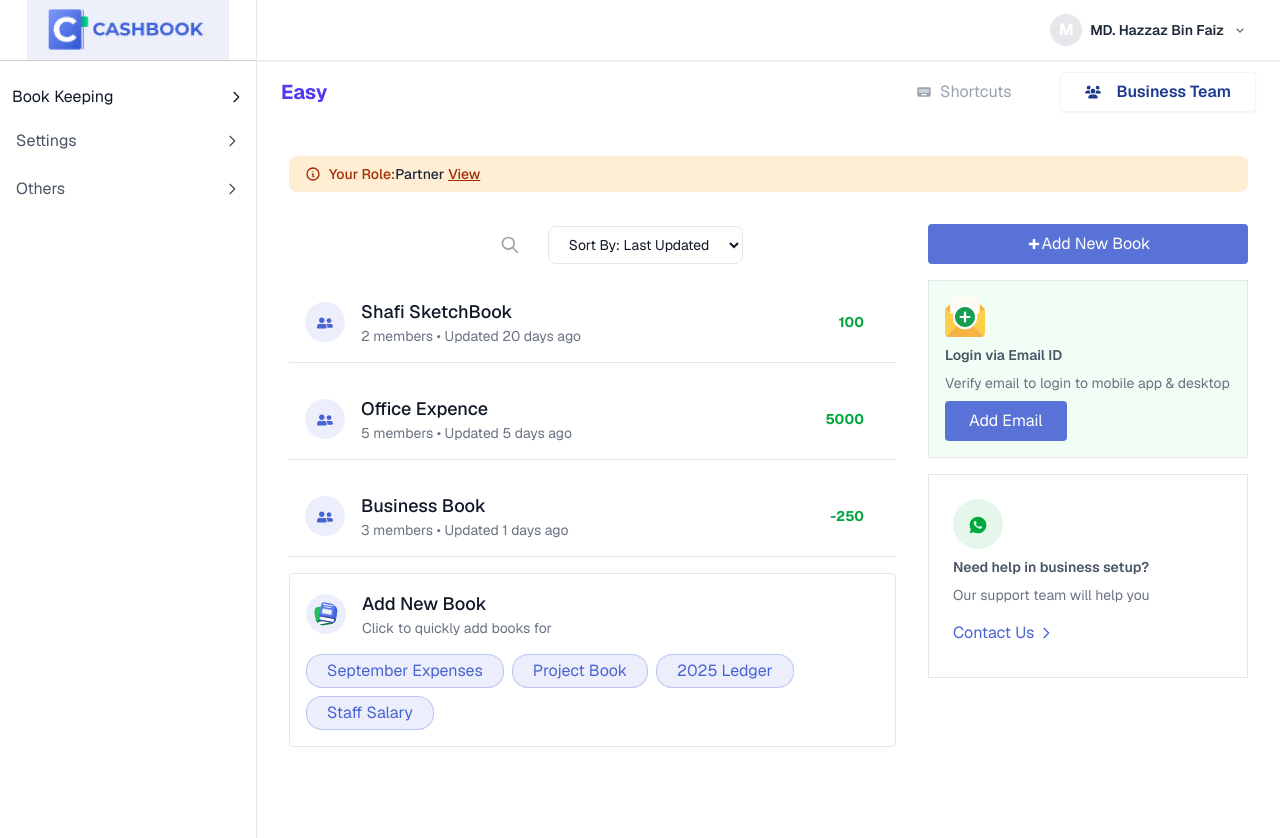
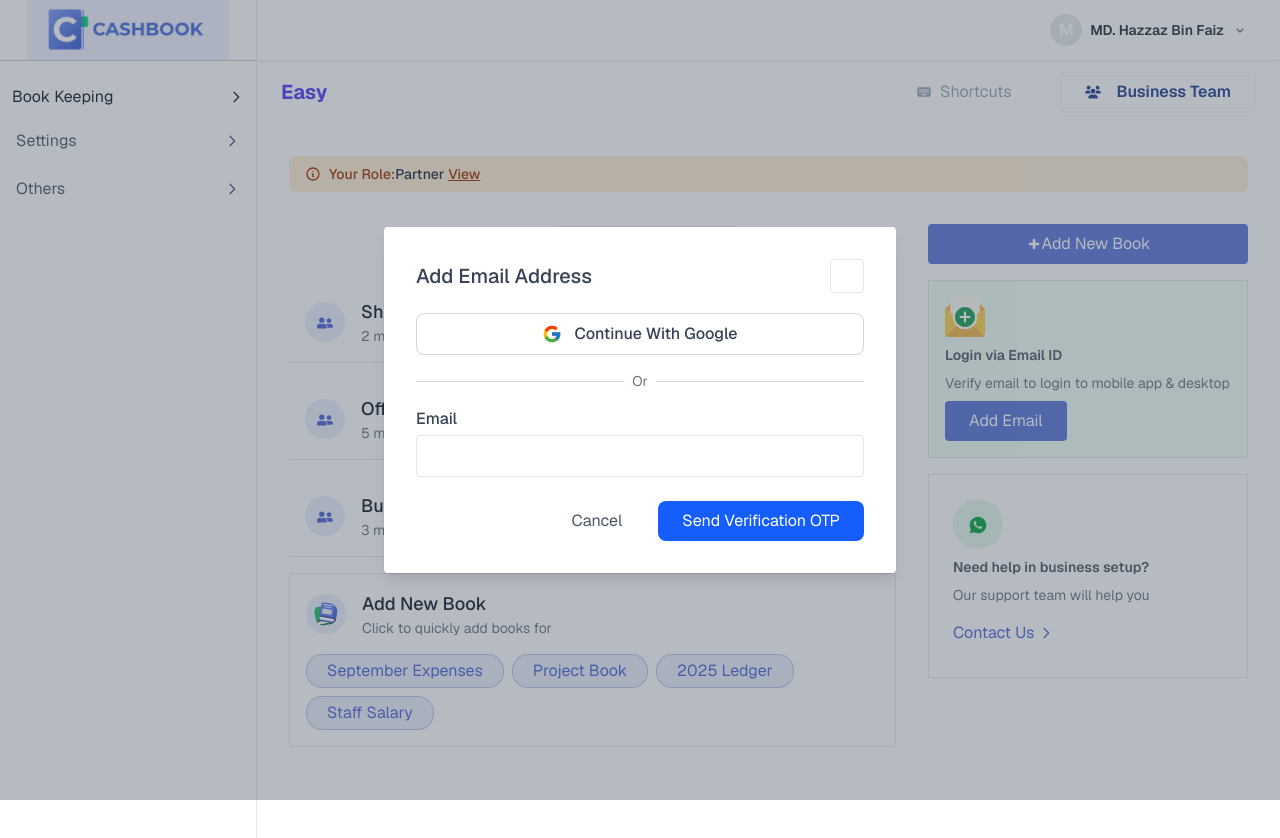
Before and after one commit to mollameehedi/nagadboi, a Next.js app: page /dashboard/cashbooks in a window 1280 px wide. Both pictures are taken after typing "Sample" into the empty fields and a click on the button "Add Email". Shown: the top 838 px of the page. Built offline with nearby package versions, Linux system fonts and the light colour scheme.

Commit message:
rename popup done

```diff
--- a/app/dashboard/cashbooks/page.js
+++ b/app/dashboard/cashbooks/page.js
@@ -2,6 +2,8 @@
 
 import Icons from '@/app/assets/Icon';
 import CashBookItem from '@/components/Screen/Cashbook/CashBookItem';
+import EmailAddPopup from '@/components/Screen/Common/EmailAddPopup';
+import RenameBookModal from '@/components/Screen/Common/RenameBookModal';
 import React, { useState } from 'react';
 import { IconBase } from 'react-icons';
 import { FaUserFriends } from 'react-icons/fa';
@@ -17,6 +19,9 @@
   const [searchTerm, setSearchTerm] = useState('');
   const [sortBy, setSortBy] = useState('Last Updated');
   const [hoveredBook, setHoveredBook] = useState(null);
+
+    const [isEmailModalOpen, setIsEmailModalOpen] = useState(false);
+
 
   const handleDropdownToggle = (name) => {
     setActiveDropdown(activeDropdown === name ? null : name);
@@ -40,24 +45,63 @@
 
     const cashbooks = [
     {
+      id: 1,
       name: 'Shafi SketchBook',
       members: 2,
       updatedDays: 20,
       balance: 100,
     },
     {
+      id: 2,
       name: 'Office Expence',
       members: 5,
       updatedDays: 5,
       balance: 5000,
     },
     {
+      id: 3,
       name: 'Business Book',
       members: 3,
       updatedDays: 1,
       balance: -250,
     },
   ];
+
+
+
+  const [isRenameModalOpen, setIsRenameModalOpen] = useState(false);
+    const [selectedBook, setSelectedBook] = useState(null);
+
+    const handleRenameBook = (id) => {
+        const bookToRename = cashbooks.find(book => book.id === id);
+        setSelectedBook(bookToRename);
+        setIsRenameModalOpen(true);
+    };
+
+    const handleSaveBookName = (newName) => {
+        setCashbooks(
+            cashbooks.map(book =>
+                book.id === selectedBook.id ? { ...book, name: newName } : book
+            )
+        );
+        setIsRenameModalOpen(false);
+    };
+
+    const handleCopyBook = (bookId) => {
+        alert(`Copying book with ID: ${bookId}`);
+    };
+
+    const handleAddUsers = (bookId) => {
+        alert(`Adding users to book with ID: ${bookId}`);
+    };
+
+    const handleLeaveBook = (bookId) => {
+        alert(`Leaving book with ID: ${bookId}`);
+    };
+
+
+
+
 
 
   return (
@@ -126,9 +170,32 @@
             {/* Book Entries */}
             <div className="space-y-4">
               {/* Shafi SketchBook */}
-              {cashbooks.map((book ,index) => (
-                <CashBookItem name={book.name} balance={book.balance} updatedDays={book.updatedDays} memeber={book.members} key={index} />
-  ))}
+         {cashbooks.length > 0 ? (
+                    cashbooks.map((book,index) => (
+                        <CashBookItem
+                            key={index}
+                            name={book.name}
+                            balance={book.balance}
+                            updatedDays={book.updatedDays}
+                            memeber={book.members}
+                            onRenameBook={() => handleRenameBook(book.id)}
+                            onCopyBook={() => handleCopyBook(book.id)}
+                            onAddUsers={() => handleAddUsers(book.id)}
+                            onLeaveBook={() => handleLeaveBook(book.id)}
+                        />
+                    ))
+                ) : (
+                    <div className="p-4 text-center text-gray-500">No cashbooks found.</div>
+                )}
+
+   {selectedBook && (
+                <RenameBookModal
+                    isOpen={isRenameModalOpen}
+                    onClose={() => {setIsRenameModalOpen(false); selectedBook.name}}
+                    currentName={selectedBook.name}
+                    onSave={handleSaveBookName}
+                />
+            )}
             </div>
 
             {/* Add New Book Section */}
@@ -171,10 +238,14 @@
                 </span>
                 <h4 className=" text-sm font-semibold text-gray-600">Login via Email ID</h4>
               <p className="text-gray-500 text-sm font-normal">Verify email to login to mobile app & desktop</p>
-              <button  className="flex-1 flex items-center justify-center sm:flex-none px-6 py-2 bg-primary/90 text-white rounded-sm hover:bg-indigo-700 transition-colors">
+              <button onClick={() => setIsEmailModalOpen(true)}  className="flex-1 flex items-center justify-center sm:flex-none px-6 py-2 bg-primary/90 text-white rounded-sm hover:bg-indigo-700 transition-colors">
                 Add Email
               </button>
             </div>
+               {/* Add Email Modal */}
+          <EmailAddPopup isOpen={isEmailModalOpen} onClose={() => setIsEmailModalOpen(false)} />
+
+
              <div className="bg-white p-6 rounded-xm border border-gray-200 space-y-2">
                 <span className='bg-green-600/10 h-[50px] w-[50px] inline-block text-center leading-[50px] rounded-full'>
                 <RiWhatsappFill   className="text-green-600 inline-block  text-xl"/>
--- a/components/Screen/Cashbook/CashBookItem.jsx
+++ b/components/Screen/Cashbook/CashBookItem.jsx
@@ -5,8 +5,13 @@
 import { MdOutlineContentCopy, MdOutlineModeEdit, MdOutlineTurnRight } from 'react-icons/md'
 import { TbUsersPlus } from 'react-icons/tb'
 
-const CashBookItem = ({ name,balance,updatedDays,memeber }) => {
+const CashBookItem = ({ name,balance,updatedDays,memeber , onRenameBook, onCopyBook, onAddUsers, onLeaveBook }) => {
     const [hoveredBook, setHoveredBook] = useState(null);
+    const [isRenameModalOpen, setIsRenameModalOpen] = useState(false);
+
+
+
+
       const handleMouseEnter = (bookName) => {
     setHoveredBook(bookName);
   };
@@ -15,7 +20,8 @@
     setHoveredBook(null);
   };
   return (
-    <Link href="/dashboard/cashbooks/mehedi" className="bg-white p-4 border-b-1 border-gray-200 flex items-center justify-between"
+    <>
+     <Link href="/dashboard/cashbooks/mehedi" className="bg-white p-4 border-b-1 border-gray-200 flex items-center justify-between"
                        onMouseEnter={() => handleMouseEnter(name)}
                        onMouseLeave={handleMouseLeave}>
                     <div className="flex items-center space-x-4">
@@ -31,21 +37,29 @@
                     <div className="flex items-center space-x-4">
                       <span className="text-sm text-green-600 font-bold">{balance}</span>
                       <div className={`flex items-center space-x-2 transition-opacity duration-300 ${hoveredBook === name ? 'block' : 'hidden'}`}>
-                        <button className="text-primary text-2xl">
+                        <button className="text-primary text-2xl" onClick={(e) => {
+              e.preventDefault();
+              onRenameBook();
+            }}>
                           <MdOutlineModeEdit />
                         </button>
-                        <button className="text-primary text-2xl">
+                        <button className="text-primary text-2xl" onClick={(e) => {onLeaveBook()}}>
                           <MdOutlineContentCopy />
                         </button>
-                        <button className="text-primary text-2xl">
+                        <button className="text-primary text-2xl" onClick={(e) => {onAddUsers()}}>
                           <TbUsersPlus />
                         </button>
                         <button className="text-red-700 text-2xl">
-                          <MdOutlineTurnRight />
+                          <MdOutlineTurnRight  onClick={(e) => {onLeaveBook()}}/>
                         </button>
                       </div>
                     </div>
                   </Link>
+
+    </>
+
+
+
   )
 }
 
--- /dev/null
+++ b/components/Screen/Common/EmailAddPopup.jsx
@@ -0,0 +1,41 @@
+import React from 'react'
+import { FcGoogle } from 'react-icons/fc'
+import { IoMdClose } from 'react-icons/io'
+
+const EmailAddPopup = ({ isOpen, onClose }) => {
+   if (!isOpen) return null;
+  return (
+     <div className="fixed inset-0 bg-gray-600/40 overflow-y-auto h-full w-full flex items-center justify-center z-50">
+          <div className="relative p-8 bg-white w-full max-w-lg mx-auto rounded-sm shadow-lg">
+            <div className="flex justify-between items-center pb-3">
+              <h3 className="text-xl font-medium text-gray-700">Add Email Address</h3>
+              <button onClick={onClose} className='border border-gray-200 rounded-sm p-2 cursor-pointer'>
+                <IoMdClose />
+              </button>
+            </div>
+            <div className="mt-2 space-y-4">
+              <button className="w-full flex items-center justify-center px-4 py-2 border border-gray-300 rounded-lg text-gray-700 font-medium hover:bg-gray-100 transition-colors">
+                <FcGoogle className='text-xl mr-3'/>
+                Continue With Google
+              </button>
+              <div className="relative flex justify-center items-center">
+                <div className="absolute inset-0 flex items-center">
+                  <span className="w-full border-t border-gray-300"></span>
+                </div>
+                <div className="relative bg-white px-2 text-sm text-gray-500">Or</div>
+              </div>
+              <div>
+                <label className="block text-gray-700 font-medium mb-1">Email</label>
+                <input type="email" className="w-full px-4 py-2 border border-gray-200 rounded-sm focus:outline-none focus:ring-2 focus:ring-blue-500" placeholder="e.g. username@example.com" />
+              </div>
+            </div>
+            <div className="flex justify-end space-x-3 mt-6">
+              <button onClick={onClose} className="px-6 py-2 text-gray-600 rounded-lg hover:bg-gray-200">Cancel</button>
+              <button onClick={onClose} className="px-6 py-2 bg-blue-600 text-white rounded-lg hover:bg-blue-700">Send Verification OTP</button>
+            </div>
+          </div>
+        </div>
+  )
+}
+
+export default EmailAddPopup
--- /dev/null
+++ b/components/Screen/Common/RenameBookModal.jsx
@@ -0,0 +1,43 @@
+"use client"
+import React, { useEffect, useState } from 'react'
+import { IoMdClose } from 'react-icons/io';
+
+const RenameBookModal = ({ isOpen, onClose, currentName, onSave }) => {
+  const [bookName, setBookName] = useState(currentName);
+   useEffect(() => {
+    setBookName(currentName);
+  }, [currentName]);
+
+
+  if (!isOpen) return null;
+
+  return (
+    <div className="fixed inset-0 bg-gray-600/40 overflow-y-auto h-full w-full flex items-center justify-center z-50">
+      <div className="relative p-8 bg-white w-full max-w-lg mx-auto rounded-sm shadow-lg">
+        <div className="flex justify-between items-center pb-3">
+          <h3 className="text-xl font-medium text-gray-900">Rename Book</h3>
+          <button onClick={onClose} className='border border-gray-200 rounded-sm p-2 cursor-pointer'>
+            <IoMdClose />
+          </button>
+        </div>
+        <div className="mt-2 space-y-4">
+          <div>
+            <label className="block text-gray-700 font-medium mb-1">Book Name</label>
+            <input
+              type="text"
+              className="w-full px-4 py-2 border border-gray-200 rounded-sm focus:outline-none focus:ring-2 focus:ring-blue-500"
+              value={bookName}
+              onChange={(e) => setBookName(e.target.value)}
+            />
+          </div>
+        </div>
+        <div className="flex justify-end space-x-3 mt-6">
+          <button onClick={onClose} className="px-6 py-2 text-gray-600 rounded-lg hover:bg-gray-200">Cancel</button>
+          <button onClick={() => onSave(bookName)} className="px-6 py-2 bg-blue-600 text-white rounded-lg hover:bg-blue-700">Save</button>
+        </div>
+      </div>
+    </div>
+  );
+};
+
+export default RenameBookModal
--- a/components/layout/Sidebar.jsx
+++ b/components/layout/Sidebar.jsx
@@ -26,17 +26,11 @@
   return (
      <aside className=" bg-white  shadow-md hidden md:flex flex-col border-r-1 border-gray-200">
         <div className="text-xl font-bold text-indigo-600 border_bottom_logo leading-[60px]  w-64 text-center">
-          <Image src={logo} alt="alt" width={70} height={60} className='h-[60px] w-auto m-auto' />
+        <Link href="/dashboard/cashbooks">
+          <Image src={logo} alt="alt" width={70} height={60} className='h-[60px] w-auto m-auto cursor-pointer' />
+          </Link>
         </div>
         <nav className="flex-1 space-y-2 w-64 py-4 px-0">
-
-          {/* <a href="#" className="flex items-center px-4 py-3 rounded-lg text-gray-600 hover:bg-gray-200 transition-colors">
-            <svg className="w-5 h-5 mr-2" fill="none" viewBox="0 0 24 24" stroke="currentColor">
-              <path strokeLinecap="round" strokeLinejoin="round" strokeWidth={2} d="M12 6.253v13.5m0-13.5a4.5 4.5 0 110 9m0-9a4.5 4.5 0 00-4.5 4.5v3.52c0 .61.35 1.15.89 1.42a4.512 4.512 0 001.29.62c.28.09.58.14.88.14" />
-            </svg>
-            Book Keeping
-          </a> */}
-
           {/* book_keeping Dropdown */}
           <div>
             <button onClick={() => handleDropdownToggle('book_keeping')}  className={`sidebar_item`}>
--- a/components/layout/SingleHeader.jsx
+++ b/components/layout/SingleHeader.jsx
@@ -6,13 +6,17 @@
 import { BsBoxArrowLeft } from 'react-icons/bs';
 import { AiOutlineUser } from 'react-icons/ai';
 import RounIcon from '@/components/Common/RounIcon';
+import Link from 'next/link';
 
 const SingleHeader = () => {
       const [dropdownOpen, setDropdownOpen] = useState(false);
   return (
       <header className="flex items-center justify-between px-6 bg-white border-b border-gray-200 shadow-sm">
         <div className="flex items-center">
-          <Image src={logo} alt="alt" width={70} height={50} className='h-[50px] w-auto m-auto' />
+          <Link href="/dashboard/cashbooks">
+
+          <Image src={logo} alt="alt" width={70} height={50} className='h-[50px] w-auto m-auto cursor-pointer' />
+          </Link>
         </div>
         <div className="relative">
           <button
```
Also changed, not shown: app/(auth)/profile/page.js (+3 -33 lines).
